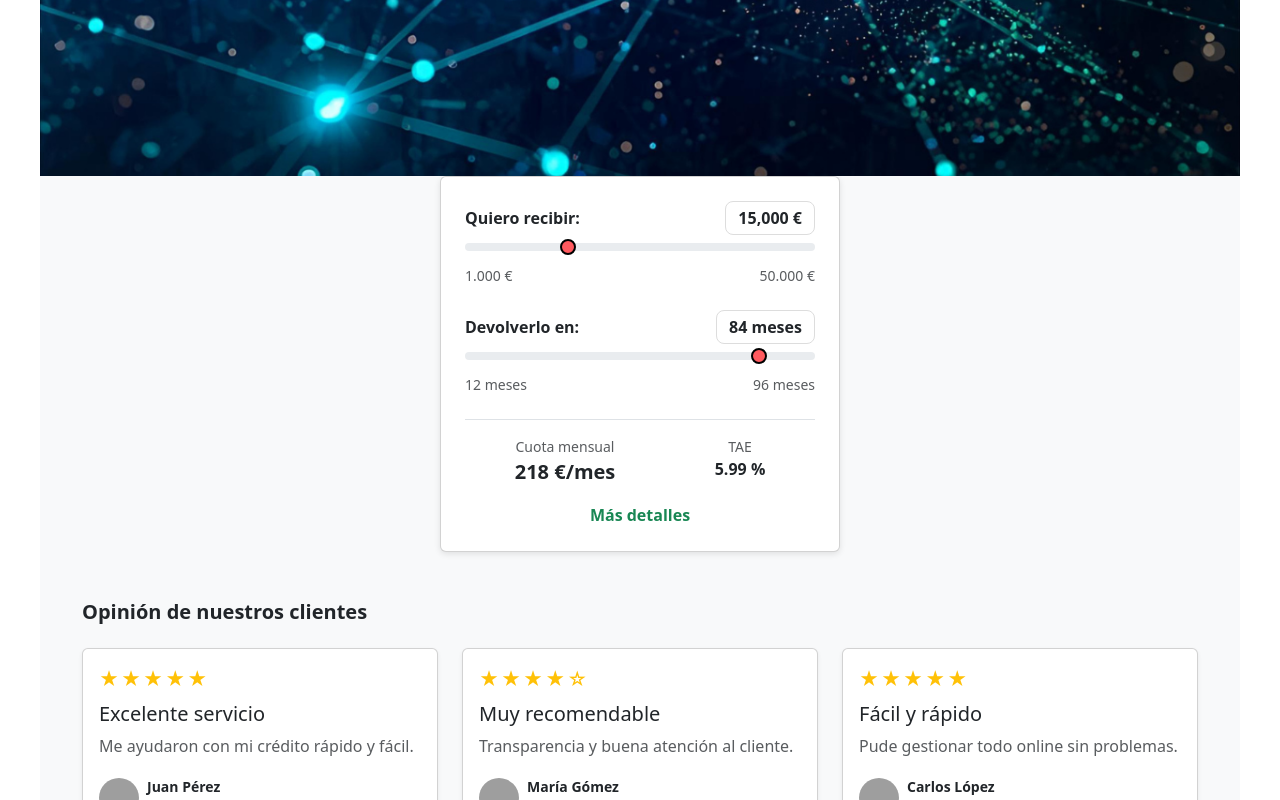
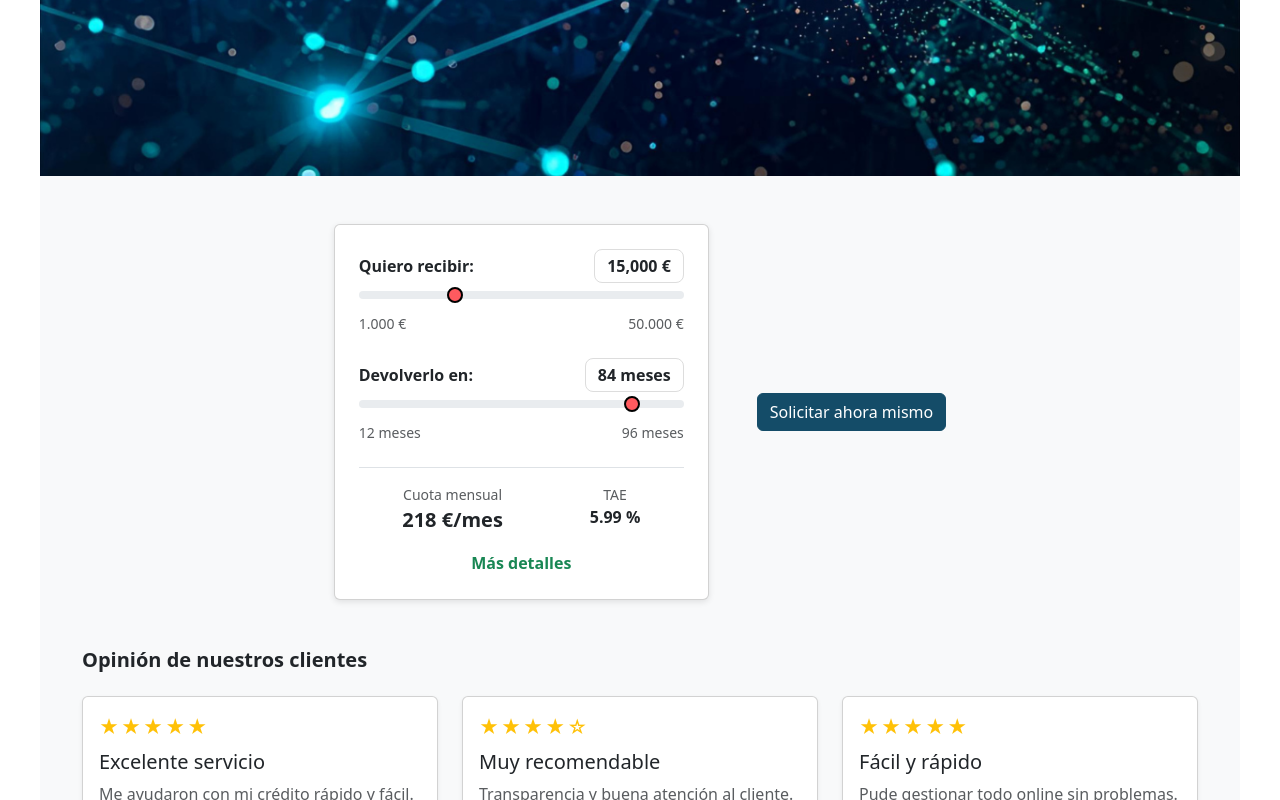
Before and after one commit to CreditosPYMES-NCG27/webapp-creditos-pymes, a React (Vite) app: page / in a window 1280 px wide. Shown: the part 464-1264 px from the top of the page. Built offline with nearby package versions, Linux system fonts and the light colour scheme; grey boxes are pictures that could not be loaded.

Commit message:
feat: button loan amount

```diff
--- a/src/features/LoanAmount/LoanAmount.css
+++ b/src/features/LoanAmount/LoanAmount.css
@@ -1,5 +1,5 @@
 .loan-card {
-  max-width: 400px;
+  width: 375px;
   margin: 0 auto;
   border-radius: 12px;
   box-shadow: 0 2px 6px rgba(0,0,0,0.1);
@@ -34,3 +34,11 @@
   background: #ff5a5f;
   border: 2px solid rgb(0, 0, 0) !important;
 }
+
+/* Wrapper que centra todo el bloque tarjeta + botón */
+.loan-wrapper {
+  display: flex;
+  justify-content: center; /* centra horizontalmente */
+  align-items: center;     /* centra verticalmente dentro del contenedor */
+  width: 100%;
+}
--- a/src/features/LoanAmount/LoanAmount.jsx
+++ b/src/features/LoanAmount/LoanAmount.jsx
@@ -7,8 +7,10 @@ export default function LoanAmount() {
   const [months, setMonths] = useState(84);
 
   return (
-    <div>
-      <div className="card loan-card p-4">
+    <div className="loan-wrapper my-5">
+      <div className="d-flex align-items-center">
+        {/* Tarjeta */}
+        <div className="card loan-card p-4 me-5">
           {/* Monto */}
           <div className="mb-4">
             <div className="d-flex justify-content-between align-items-center">
@@ -29,6 +31,7 @@ export default function LoanAmount() {
               <span>50.000 €</span>
             </div>
           </div>
+
           {/* Plazo */}
           <div className="mb-4">
             <div className="d-flex justify-content-between align-items-center">
@@ -49,19 +52,19 @@ export default function LoanAmount() {
               <span>96 meses</span>
             </div>
           </div>
+
           {/* Resultados */}
           <div className="d-flex justify-content-around border-top pt-3">
             <div className="text-center">
               <div className="small text-muted">Cuota mensual</div>
-            <div className="fw-bold fs-5 ">
-              218 €/mes
-            </div>
+              <div className="fw-bold fs-5">218 €/mes</div>
             </div>
             <div className="text-center">
               <div className="small text-muted">TAE</div>
               <div className="fw-bold fs-6">5.99 %</div>
             </div>
           </div>
+
           <div className="text-center mt-3">
             <a href="#" className="text-success fw-semibold text-decoration-none">
               Más detalles
@@ -69,7 +72,14 @@ export default function LoanAmount() {
           </div>
         </div>
 
+        {/* Botón a la derecha */}
+        <Button
+          text="Solicitar ahora mismo"
+          color="teal"
+          size="md"
+          action="alert"
+        />
       </div>
-
+    </div>
   );
 }
```
Lines whose indentation alone changed are shown as unchanged.
